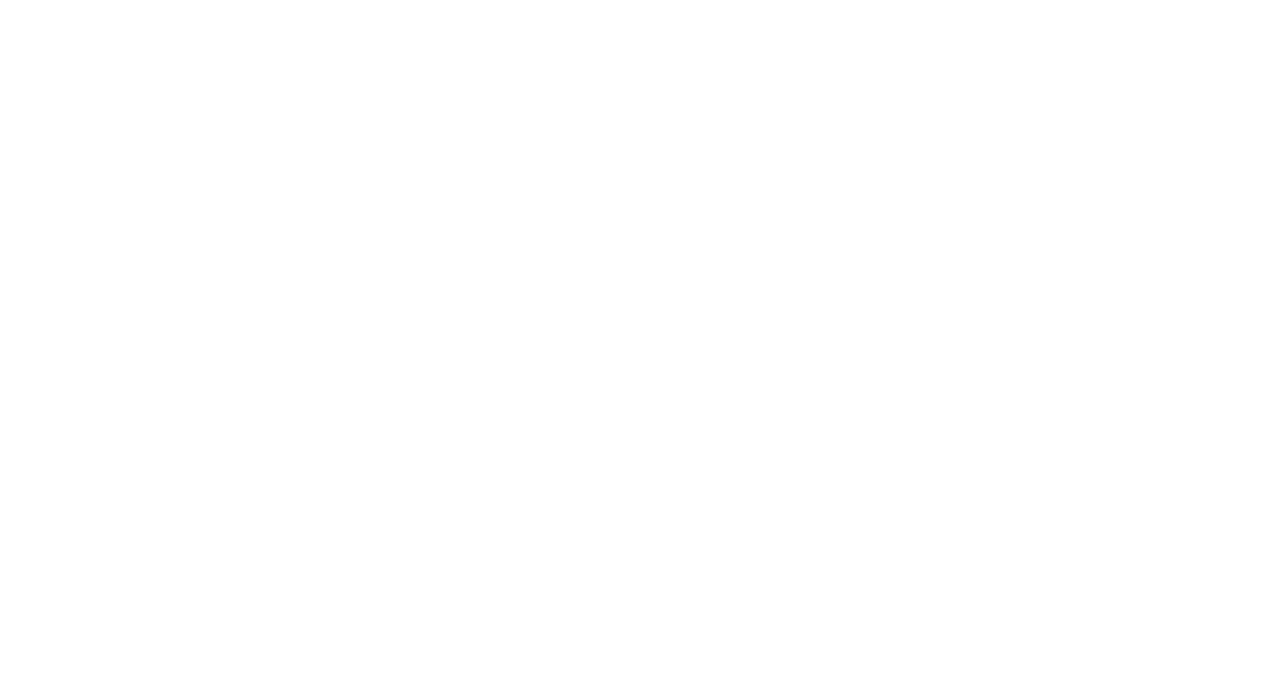
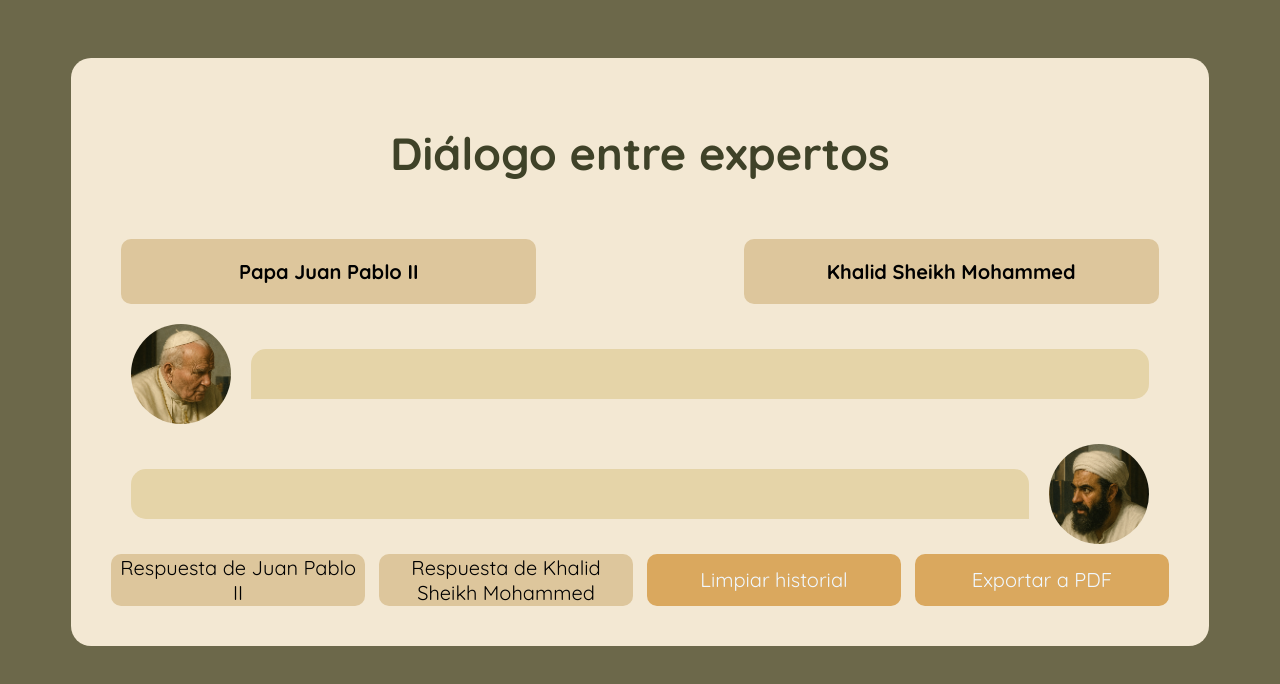
Before and after one commit to LaPulga1828/API_Dialogo_Entre_IAS, a website: page public/index.html in a window 1280 px wide. Drawn offline with Linux system fonts and the light colour scheme; a web font is replaced by a local one.

Commit message:
interfaz

```diff
--- a/public/index.html
+++ b/public/index.html
@@ -5,8 +5,55 @@
     <meta name="viewport" content="width=device-width, initial-scale=1.0">
     <title>API de Diálogo entre Expertos</title>
     <link rel="stylesheet" href="styles.css">
+    <link rel="preconnect" href="https://fonts.googleapis.com">
+<link rel="preconnect" href="https://fonts.gstatic.com" crossorigin>
+<link href="https://fonts.googleapis.com/css2?family=Averia+Serif+Libre:ital,wght@0,300;0,400;0,700;1,300;1,400;1,700&family=Barrio&family=Caveat:wght@400..700&family=Coral+Pixels&family=Indie+Flower&family=Quicksand:wght@300..700&display=swap" rel="stylesheet">
 </head>
 <body>
+    <main>
+        <section class="title">
+                <h1>Diálogo entre expertos</h1>
+        </section>
 
+        <section class="nombres">
+            <div class="experto">
+                <p>Papa Juan Pablo II</p>
+            </div>
+
+            <div class="experto">
+                <p>Khalid Sheikh Mohammed</p>
+            </div>
+        </section>
+
+        <section class="chat">
+            <div class="chat-1">
+                <div class="mensaje1">
+                    <img id="redondo" src="./img/papa.png" alt="papa">
+                    <div class="burbuja-texto1">
+
+                    </div>
+                </div>
+            </div>
+
+            <br>
+
+            <div class="chat-2">
+                <div class="mensaje2">
+                    <div class="burbuja-texto2">
+
+                    </div>
+                <img id="redondo" src="./img/terrorista.png" alt="terrorista">
+
+                </div>
+            </div>
+        </section>
+
+        <section class="botones">
+            <button class="bt1">Respuesta de Juan Pablo II</button>
+            <button class="bt2">Respuesta de Khalid Sheikh Mohammed</button>
+            <button class="bt3">Limpiar historial</button>
+            <button class="bt4">Exportar a PDF</button>
+        </section>
+    </main>
 </body>
 </html>
--- a/public/styles.css
+++ b/public/styles.css
@@ -0,0 +1,119 @@
+body{
+    background-color: #6C684A;
+    padding-top: 50px;
+}
+
+main{
+    box-sizing: border-box;
+    width: 90%;
+    margin: auto;
+    font-family: "Quicksand", sans-serif;
+    font-optical-sizing: auto;
+    font-style: normal;
+    border-radius: 20px;
+    background-color: #f3e8d3;
+    padding: 30px;
+}
+
+.title{
+    text-align: center;
+    font-size: 30px;
+    margin: 0;
+    color:#3F4228
+}
+.nombres{
+    display: flex;
+    padding: 20px;
+    justify-content: space-between;
+    text-align: center;
+    font-size: 20px;
+    font-weight: bold;
+}
+
+.experto{
+    border-radius: 10px;
+    width: 40%;
+    background-color: #DDC69C;
+}
+
+.chat{
+    display: flex;
+    flex-direction: column;
+    justify-content: space-between;
+}
+
+
+.mensaje1{
+    margin:0 30px;
+    display: flex;
+}
+
+/* borrar el width o heigth si no es necesario */
+
+.burbuja-texto1{
+    width: 100%;
+    height: 50px;
+    border-top-left-radius: 15px;
+    border-top-right-radius: 15px;
+    border-bottom-right-radius: 15px;
+    align-self: center;
+    margin-left: 20px;
+    background-color: #E5D4A8;
+}
+
+.mensaje2{
+    margin:0 30px;
+    display: flex;
+}
+
+.burbuja-texto2{
+    width: 100%;
+    height: 50px;
+    border-top-left-radius: 15px;
+    border-top-right-radius: 15px;
+    border-bottom-left-radius: 15px;
+    align-self: center;
+    margin-right: 20px;
+    background-color: #E5D4A8;
+}
+
+#redondo{
+    border-radius: 50%;
+    width: 100px;
+    height: 100px;
+}
+
+.botones{
+    display: flex;
+    justify-content: space-between;
+    margin:10px;
+}
+
+
+
+.bt1, .bt2, .bt3, .bt4{
+    width: 24%;
+    font-family: "Quicksand", sans-serif;
+    font-optical-sizing: auto;
+    font-style: normal;
+    border:none;
+    font-size: 20px;
+    border-radius: 10px;
+    background-color: #daa85e
+}
+
+.bt1{
+    background-color: #DDC69C;
+}
+
+.bt2{
+    background-color: #DDC69C;
+}
+
+.bt3{
+    color: aliceblue;
+}
+
+.bt4{
+    color: aliceblue;
+}
```
Also changed, not shown: public/img/papa.png (added), public/img/terrorista.png (added).
